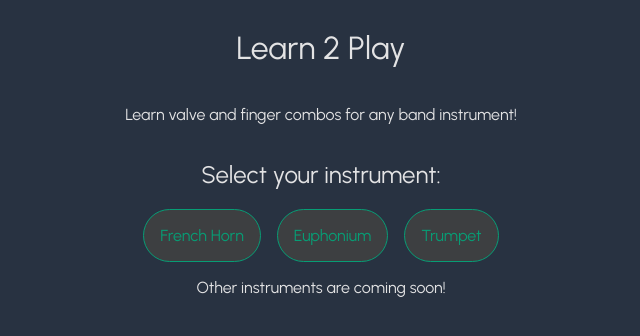
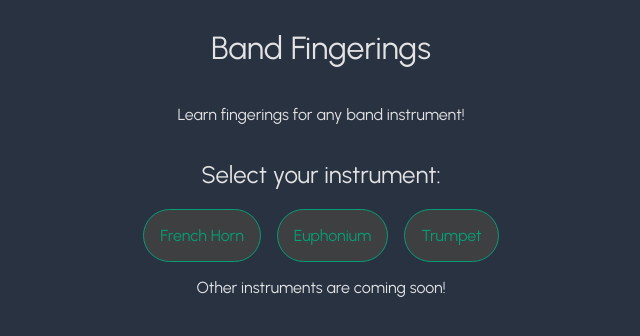
Before and after one commit to StephenBuley/band-fingerings, a React (Vite) app: page / in a window 1280 px wide. Shown: the top 336 px of the page, without its empty margins (319-959 px from the left). Built offline with nearby package versions, Linux system fonts and the light colour scheme.

Commit message:
change name back to Band Fingerings

```diff
--- a/index.html
+++ b/index.html
@@ -9,7 +9,7 @@
       href="https://fonts.googleapis.com/css2?family=Urbanist:ital,wght@0,400;0,900;1,400&display=swap"
       rel="stylesheet"
     />
-    <title>Learn2Play</title>
+    <title>Band Fingerings</title>
   </head>
   <body>
     <div id="root"></div>
--- a/src/App.tsx
+++ b/src/App.tsx
@@ -4,10 +4,8 @@ import { Link } from 'react-router-dom'
 function App() {
   return (
     <div className="container">
-      <h1 className="title">Learn 2 Play</h1>
-      <p className="subtitle">
-        Learn valve and finger combos for any band instrument!
-      </p>
+      <h1 className="title">Band Fingerings</h1>
+      <p className="subtitle">Learn fingerings for any band instrument!</p>
       <h2 className="section-heading">Select your instrument:</h2>
       <div className="links">
         <Link className="link" tabIndex={0} to="/fhorn">
--- a/src/components/InstrumentPage.tsx
+++ b/src/components/InstrumentPage.tsx
@@ -54,7 +54,7 @@ export default function InstrumentPage<T extends Record<string, string[]>>({
 
   return (
     <div className="container">
-      <h1 className="title">Learn 2 Play {name}</h1>
+      <h1 className="title">{name} Fingerings</h1>
       <p className="music-notation">
         {musicNotes[getStaffBeginning(clef) as keyof typeof musicNotes] +
           musicNotes[`${clef}${note}` as keyof typeof musicNotes] +
```
